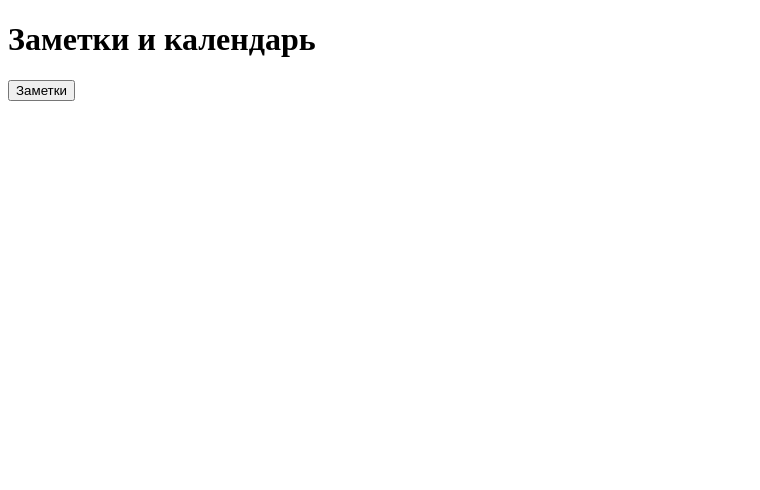
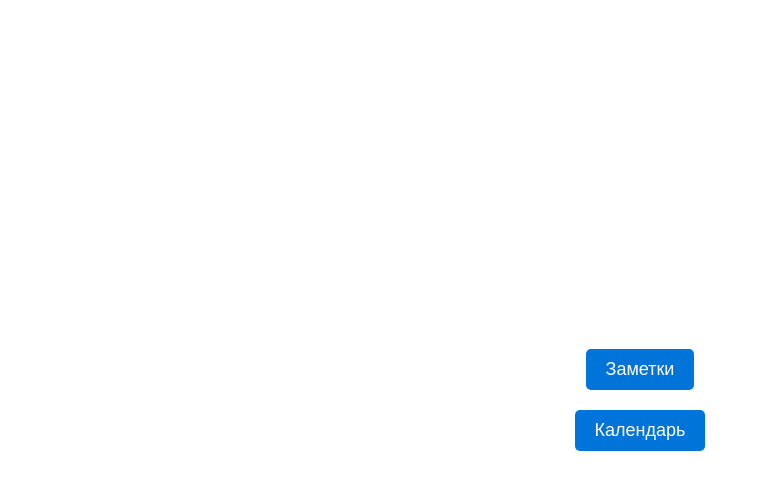
Before and after one commit to JonMihalich/html_tg_web_project.githab.io, a plain HTML site: page index.html in a window 1280 px wide. Shown: the whole page, without its empty margins (0-760 px from the left). Drawn offline with Linux system fonts and the light colour scheme.

Commit message:
Update index.html

```diff
--- a/index.html
+++ b/index.html
@@ -1,17 +1,42 @@
 <!DOCTYPE html>
-<html lang="ru">
+<html>
 <head>
-    <meta charset="UTF-8">
-    <meta name="viewport"
-          content="width=device-width, user-scalable=no, initial-scale=1.0, maximum-scale=1.0, minimum-scale=1.0">
-    <meta http-equiv="X-UA-Compatible" content="ie=edge">
-    <title>time management</title>
+    <title>Веб-приложение</title>
+    <style>
+        body {
+            display: flex;
+            justify-content: center;
+            align-items: center;
+            height: 100vh;
+            margin: 0;
+        }
+
+        .buttons {
+            display: flex;
+            flex-direction: column;
+            align-items: center;
+        }
+
+        .button {
+            margin: 10px;
+            padding: 10px 20px;
+            font-size: 18px;
+            background-color: #0074d9;
+            color: #fff;
+            border: none;
+            border-radius: 5px;
+            cursor: pointer;
+        }
+
+        .button:hover {
+            background-color: #0056b3;
+        }
+    </style>
 </head>
 <body>
-    <div id="main">
-        <h1>Заметки и календарь</h1>
-        <button id="notes">Заметки</button>
+    <div class="buttons">
+        <button class="button">Заметки</button>
+        <button class="button">Календарь</button>
     </div>
-
 </body>
 </html>
```
